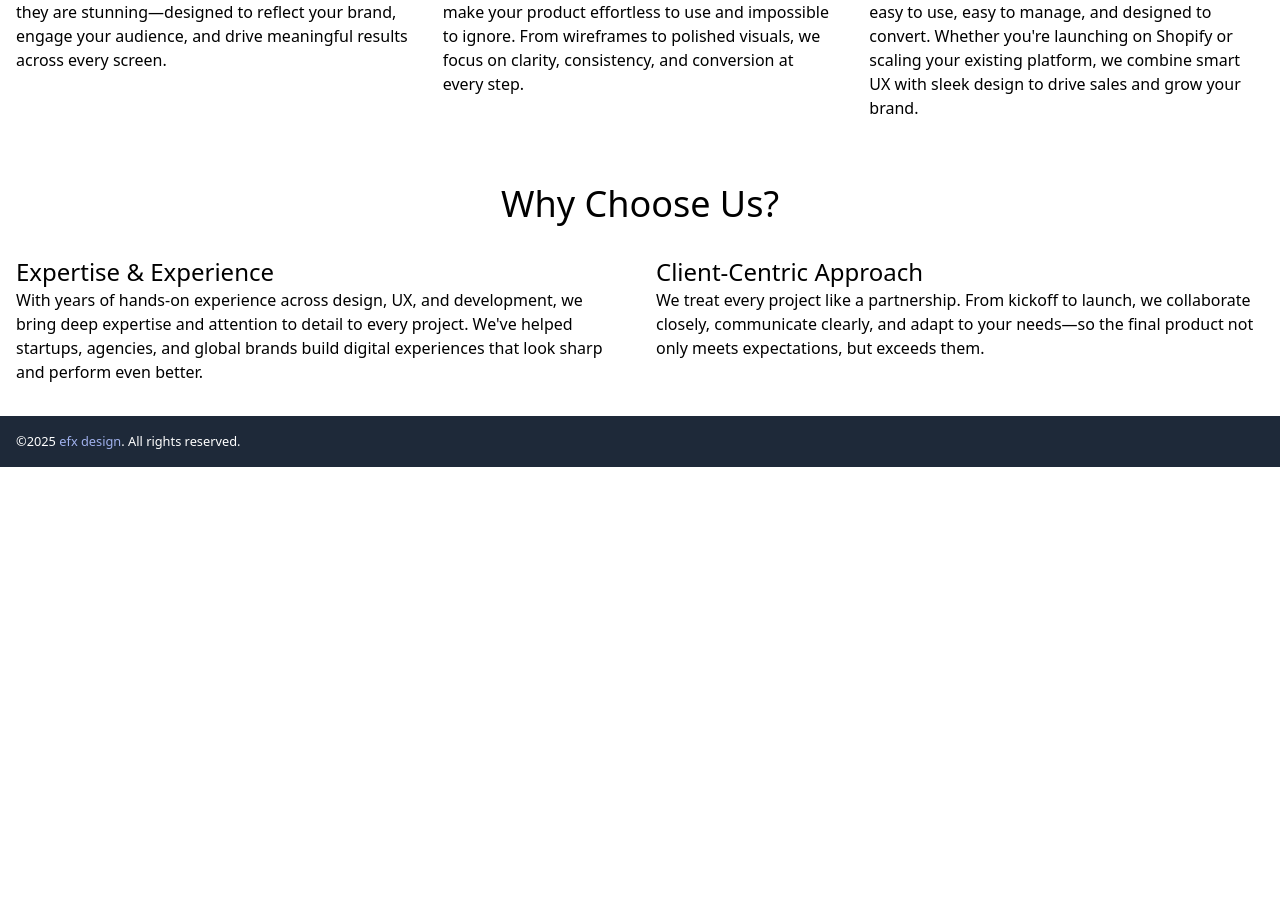
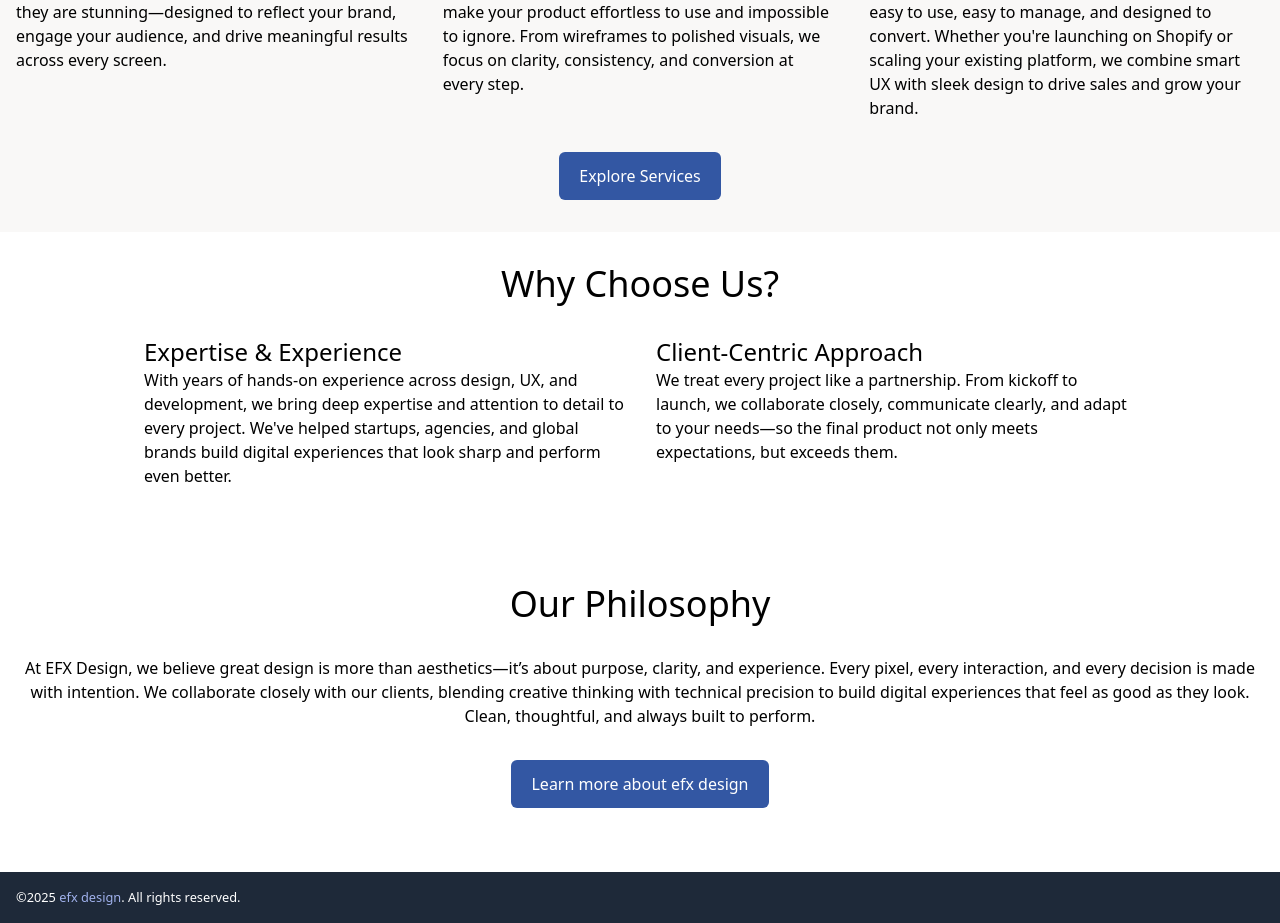
Before and after one commit to eycs0317/efxDesign, a Next.js app: page / in a window 1280 px wide. Shown: the part 702-1625 px from the top of the page. Before the commit the page ends 1169 px from the top, so only its background shows below. Built offline with nearby package versions, Linux system fonts and the light colour scheme.

Commit message:
Add CTA to About and Services from home page

```diff
--- a/src/app/globals.css
+++ b/src/app/globals.css
@@ -77,6 +77,10 @@
   --color-link-light-active: var(--color-primary-500);
   --color-link-dark: var(--color-primary-500);
   --color-link-dark-active: var(--color-neutral-000);
+  --color-button-bg-primary: var(--color-primary-800);
+  --color-button-bg-primary-active: var(--color-primary-600);
+  --color-button-text-primary: var(--color-neutral-000);
+  --color-button-text-primary-active: var(--color-neutral-1000);
   --color-nav: var(--color-neutral-000);
   --color-nav-active: var(--color-primary-500);
 
@@ -87,6 +91,10 @@ a:link { color:var(--color-link-light); text-decoration:none; };
 a:visited { color:var(--color-link-light); text-decoration:none; };
 a:hover { color:var(--color-link-light-active); text-decoration:underline; };
 a:active { color:var(--color-link-light-active); text-decoration:underline; };
+a.button.primary:link { background-color:var(--color-button-bg-primary); color:var(--color-button-text-primary); text-decoration:none; };
+a.button.primary:visited { background-color:var(--color-button-bg-primary); color:var(--color-button-text-primary); text-decoration:none; };
+a.button.primary:hover { background-color:var(--color-button-bg-primary-active); color:var(--color-button-text-primary-active); text-decoration:underline; };
+a.button.primary:active { background-color:var(--color-button-bg-primary-active); color:var(--color-button-text-primary-active); text-decoration:underline; };
 
 header a:link { color:var(--color-nav); };
 header a:visited { color:var(--color-nav); };
--- a/src/app/page.tsx
+++ b/src/app/page.tsx
@@ -9,18 +9,22 @@ import ContainerGroup from '../ui/patterns/containerGroup';
 import Hero from '../ui/layout/hero';
 
 // data
-import {getServicesData, getPitchData} from '../data/static/container';
+import {getServicesData, getPitchData, getPhilosophy} from '../data/static/container';
 
 export default function MainPage() {
   const servicesData = getServicesData();
   const pitchData = getPitchData();
+  const philosophyData = getPhilosophy();
 
   return (
     <main role="main">
       <Hero />
+      <div className="bg-neutral-100 grid justify-items-center">
+        <ContainerGroup containerGroupData={servicesData} />
+      </div>
       <div className="grid justify-items-center">
-        <ContainerGroup containerGroupData={servicesData} />
         <ContainerGroup containerGroupData={pitchData} />
+        <ContainerGroup containerGroupData={philosophyData} />
       </div>
     </main>
   );
--- a/src/data/static/container.ts
+++ b/src/data/static/container.ts
@@ -1,3 +1,4 @@
+// Our Services Section
 export function getWebsiteDesign(defaultConfig) {
   return {
     className: 'flex-1',
@@ -11,7 +12,7 @@ export function getWebsiteDesign(defaultConfig) {
           alt: 'Website Design',
           width: defaultConfig.imageHeight,
           height: defaultConfig.imageWidth,
-        }
+        },
       }, {
         uid: 'services0b',
         component: 'heading',
@@ -19,13 +20,13 @@ export function getWebsiteDesign(defaultConfig) {
           content: 'Website Design',
           level: defaultConfig.headingLevel,
           className: defaultConfig.headingClassName,
-        }
+        },
       }, {
         uid: 'services0c',
         component: 'paragraph',
         data: {
           content: 'We craft custom websites that are as strategic as they are stunning—designed to reflect your brand, engage your audience, and drive meaningful results across every screen.',
-        }
+        },
       },
     ],
   };
@@ -44,7 +45,7 @@ export function getUXDesign(defaultConfig) {
           alt: 'UX/UI Design',
           width: defaultConfig.imageHeight,
           height: defaultConfig.imageWidth,
-        }
+        },
       }, {
         uid: 'services1b',
         component: 'heading',
@@ -52,13 +53,13 @@ export function getUXDesign(defaultConfig) {
           content: 'UX/UI Design',
           level: defaultConfig.headingLevel,
           className: defaultConfig.headingClassName,
-        }
+        },
       }, {
         uid: 'services1c',
         component: 'paragraph',
         data: {
           content: 'We design intuitive, user-centered interfaces that make your product effortless to use and impossible to ignore. From wireframes to polished visuals, we focus on clarity, consistency, and conversion at every step.',
-        }
+        },
       },
     ],
   };
@@ -77,7 +78,7 @@ export function getECommerce(defaultConfig) {
           alt: 'E-Commerce',
           width: defaultConfig.imageHeight,
           height: defaultConfig.imageWidth,
-        }
+        },
       }, {
         uid: 'services2b',
         component: 'heading',
@@ -85,13 +86,13 @@ export function getECommerce(defaultConfig) {
           content: 'E-Commerce',
           level: defaultConfig.headingLevel,
           className: defaultConfig.headingClassName,
-        }
+        },
       }, {
         uid: 'services2c',
         component: 'paragraph',
         data: {
           content: 'We build high-performing online stores that are easy to use, easy to manage, and designed to convert. Whether you\'re launching on Shopify or scaling your existing platform, we combine smart UX with sleek design to drive sales and grow your brand.',
-        }
+        },
       },
     ],
   };
@@ -111,7 +112,7 @@ export function getServicesData() {
         content: 'Our Services',
         level: 2,
         className: 'text-4xl text-center',
-      }
+      },
     },
     containers: {
       data: [
@@ -120,28 +121,36 @@ export function getServicesData() {
         getECommerce(defaultConfig),
       ],
     },
+    footer: {
+      data: {
+        href: '/services',
+        content: 'Explore Services',
+        className: 'button primary py-3 px-5 rounded-md hover:bg-primary-500 inline-block',
+      },
+    },
   };
 }
 
-
-
+// Why Choose Us Section
 export function getExpertiseExperience(defaultConfig) {
   return {
     className: 'flex-1',
     uid: 'pitch0',
     content: [
       {
+        uid: 'pitch0a',
         component: 'heading',
         data: {
           content: 'Expertise & Experience',
           level: defaultConfig.headingLevel,
           className: defaultConfig.headingClassName,
-        }
+        },
       }, {
+        uid: 'pitch0b',
         component: 'paragraph',
         data: {
           content: 'With years of hands-on experience across design, UX, and development, we bring deep expertise and attention to detail to every project. We\'ve helped startups, agencies, and global brands build digital experiences that look sharp and perform even better.',
-        }
+        },
       },
     ],
   };
@@ -153,17 +162,19 @@ export function getClientCentric(defaultConfig) {
     uid: 'pitch1',
     content: [
       {
+        uid: 'pitch1a',
         component: 'heading',
         data: {
           content: 'Client-Centric Approach',
           level: defaultConfig.headingLevel,
           className: defaultConfig.headingClassName,
-        }
+        },
       }, {
+        uid: 'pitch1b',
         component: 'paragraph',
         data: {
           content: 'We treat every project like a partnership. From kickoff to launch, we collaborate closely, communicate clearly, and adapt to your needs—so the final product not only meets expectations, but exceeds them.',
-        }
+        },
       },
     ],
   };
@@ -175,13 +186,13 @@ export function getPitchData() {
     headingClassName: 'text-2xl',
   };
   return {
-    className: 'py-8 px-4',
+    className: 'py-8 px-4 max-w-5xl',
     heading: {
       data: {
         content: 'Why Choose Us?',
         level: 2,
         className: 'text-4xl text-center',
-      }
+      },
     },
     containers: {
       data: [
@@ -191,3 +202,42 @@ export function getPitchData() {
     },
   };
 }
+
+// Our Philosophy Section
+export function getPhilosophy() {
+  return {
+    className: 'py-8 px-4 max-w-7xl',
+    heading: {
+      data: {
+        content: 'Our Philosophy',
+        level: 2,
+        className: 'text-4xl text-center',
+      }
+    },
+    containers: {
+      data: [
+        {
+          className: 'flex-1 text-center',
+          uid: 'philosophy0',
+          content: [
+            {
+              uid: 'philosophy0a',
+              component: 'paragraph',
+              data: {
+                content: 'At EFX Design, we believe great design is more than aesthetics—it’s about purpose, clarity, and experience. Every pixel, every interaction, and every decision is made with intention. We collaborate closely with our clients, blending creative thinking with technical precision to build digital experiences that feel as good as they look. Clean, thoughtful, and always built to perform.',
+              },
+            }, {
+              uid: 'philosophy1a',
+              component: 'link',
+              data: {
+                href: '/about',
+                content: 'Learn more about efx design',
+                className: 'button primary py-3 px-5 rounded-md hover:bg-primary-500 inline-block mt-8',
+              },
+            },
+          ],
+        },
+      ],
+    },
+  };
+}
--- a/src/ui/layout/hero.tsx
+++ b/src/ui/layout/hero.tsx
@@ -15,9 +15,7 @@ export default function Header() {
       <div className="max-w-7xl flex flex-col items-center gap-8">
         <Heading level={1} content={hero.heading} />
         <p className="text-2xl">{hero.subheading}</p>
-        <Link href='/signIn'>
-          <button className="bg-white text-black py-3 px-5 rounded-md hover:bg-gray-200">{hero.cta}</button>
-        </Link>
+        <Link href='/signIn' className="bg-white text-black py-3 px-5 rounded-md hover:bg-gray-200">{hero.cta}</Link>
       </div>
     </div>
   );
--- a/src/ui/patterns/container.tsx
+++ b/src/ui/patterns/container.tsx
@@ -1,5 +1,9 @@
+// react
+import {Fragment} from 'react';
+
 // nextjs
 import Image from 'next/image';
+import Link from 'next/link';
 
 // ui
 import Heading from '../patterns/heading';
@@ -10,7 +14,7 @@ export default function Container({containerData}) {
   return (
     <section className={containerData.className}>
       {containerContent.map((containerContentData) => (
-        <div key={containerContentData.uid}>
+        <Fragment key={containerContentData.uid}>
           {(() => {
             switch (containerContentData.component) {
               case 'heading':
@@ -19,9 +23,11 @@ export default function Container({containerData}) {
                 return <Image src={containerContentData.data.src} alt={containerContentData.data.alt} width={containerContentData.data.width} height={containerContentData.data.height} />;
               case 'paragraph':
                 return <p>{containerContentData.data.content}</p>;
+              case 'link':
+                return <Link href={containerContentData.data.href} className={containerContentData.data.className}>{containerContentData.data.content}</Link>;
             }
           })()}
-        </div>
+        </Fragment>
       ))}
     </section>
   );
--- a/src/ui/patterns/containerGroup.tsx
+++ b/src/ui/patterns/containerGroup.tsx
@@ -1,19 +1,30 @@
-// ui// ui
+// nextjs
+import Link from 'next/link';
+
+// ui
 import Heading from '../patterns/heading';
 import Container from './container';
 
 export default function ContainerGroup({containerGroupData}) {
-  const headingData = containerGroupData.heading.data;
+  const headingData = (containerGroupData.heading) ? containerGroupData.heading.data : null;
   const containersData = containerGroupData.containers.data;
+  const footerData = (containerGroupData.footer) ? containerGroupData.footer.data : null;
 
   return (
     <section className={containerGroupData.className}>
-      <Heading level={headingData.level} content={headingData.content} className={headingData.className} />
+      {(() => {
+        return (containerGroupData.heading) ? <Heading level={headingData.level} content={headingData.content} className={headingData.className} /> : '';
+      })()}
       <div className="pt-8 flex justify-center items-start gap-8">
         {containersData.map((containerData) => (
           <Container key={containerData.uid} containerData={containerData} />
         ))}
       </div>
+      <div className="pt-8 flex justify-center items-start gap-8">
+        {(() => {
+          return (containerGroupData.footer) ? <Link href={footerData.href} className={footerData.className}>{footerData.content}</Link> : '';
+        })()}
+      </div>
     </section>
   );
 }
--- a/src/ui/patterns/heading.tsx
+++ b/src/ui/patterns/heading.tsx
@@ -1,30 +1,20 @@
 export default function Heading({level, content, className}) {
-  if (!className) {
-    switch (level) {
-      case 1: className = 'text-6xl'; break;
-      case 2: className = 'text-5xl'; break;
-      case 3: className = 'text-4xl'; break;
-      case 4: className = 'text-3xl'; break;
-      case 5: className = 'text-2xl'; break;
-      case 6: className = 'text-xl'; break;
-    }
-  }
   return (
     <>
       {(() => {
         switch (level) {
           case 1:
-            return <h1 className={className}>{content}</h1>;
+            return <h1 className={className ? className : 'text-6xl'}>{content}</h1>;
           case 2:
-            return <h2 className={className}>{content}</h2>;
+            return <h2 className={className ? className : 'text-5xl'}>{content}</h2>;
           case 3:
-            return <h3 className={className}>{content}</h3>;
+            return <h3 className={className ? className : 'text-4xl'}>{content}</h3>;
           case 4:
-            return <h4 className={className}>{content}</h4>;
+            return <h4 className={className ? className : 'text-3xl'}>{content}</h4>;
           case 5:
-            return <h5 className={className}>{content}</h5>;
+            return <h5 className={className ? className : 'text-2xl'}>{content}</h5>;
           case 6:
-            return <h6 className={className}>{content}</h6>;
+            return <h6 className={className ? className : 'text-xl'}>{content}</h6>;
         }
       })()}
     </>
```
